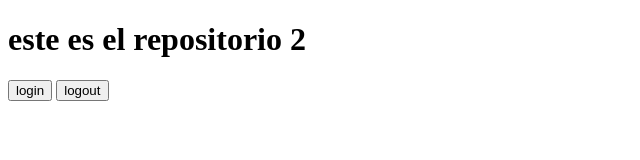
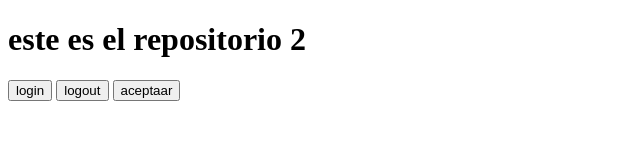
Before and after one commit to hugo40/Repositorio2, a plain HTML site: page index.html in a window 1280 px wide. Shown: the whole page, without its empty margins (0-640 px from the left). Drawn offline with Linux system fonts and the light colour scheme.

Commit message:
se agrego boton aceptar

```diff
--- a/index.html
+++ b/index.html
@@ -10,5 +10,6 @@
     <h1>este es el repositorio 2</h1>
     <button>login</button>
     <button>logout</button>
+    <button>aceptaar</button>
 </body>
 </html>
```
